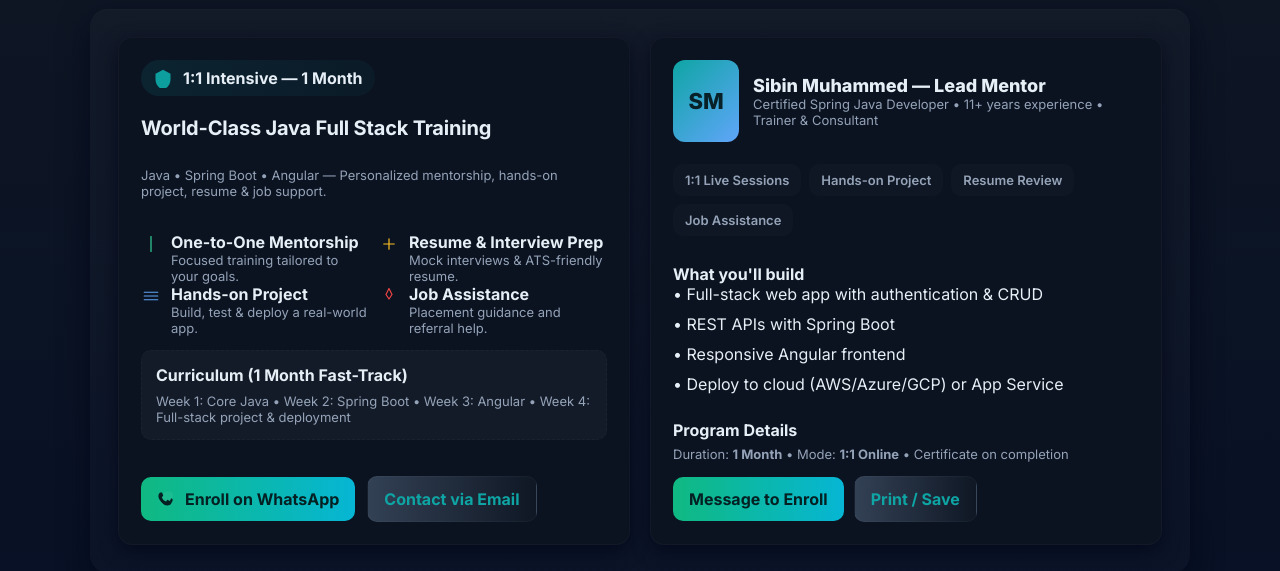
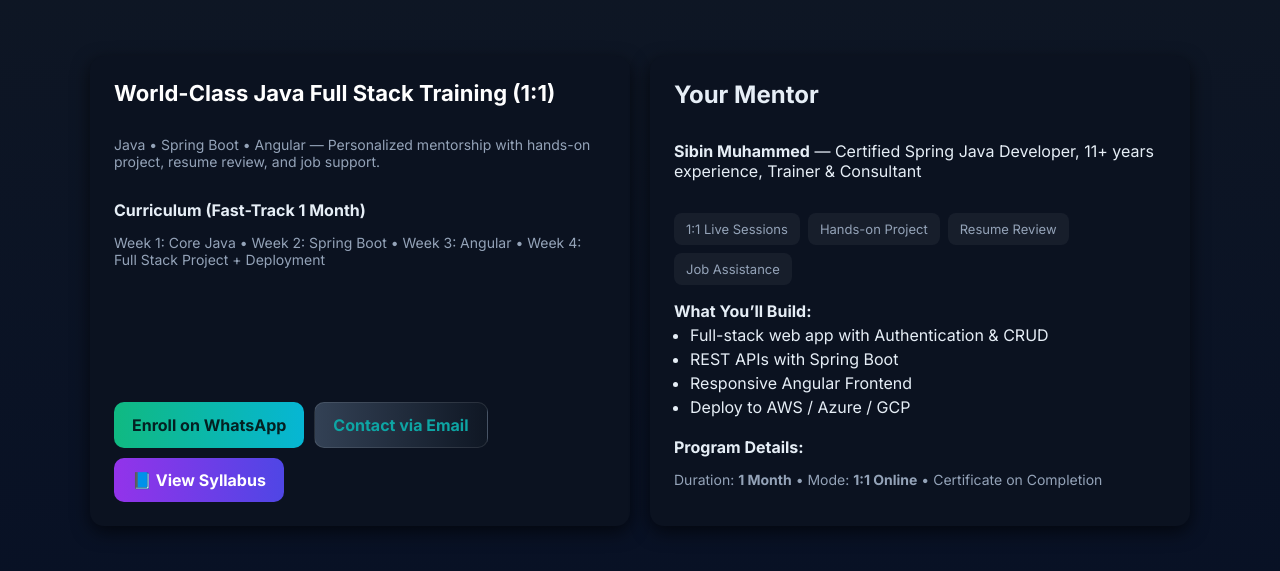
Before and after one commit to sibin-tutorial/index, a plain HTML site: page index.html in a window 1280 px wide. Shown: the part 109-680 px from the top of the page. Drawn offline with Linux system fonts and the light colour scheme.

Commit message:
Update index.html

```diff
--- a/index.html
+++ b/index.html
@@ -3,179 +3,141 @@
 <head>
   <meta charset="utf-8" />
   <meta name="viewport" content="width=device-width,initial-scale=1" />
-  <title>World-Class 1:1 Java Full Stack Training</title>
-  <link rel="preconnect" href="https://fonts.googleapis.com">
-  <link rel="preconnect" href="https://fonts.gstatic.com" crossorigin>
-  <link href="https://fonts.googleapis.com/css2?family=Inter:wght@300;400;600;700;800&display=swap" rel="stylesheet">
+  <title>Java Full Stack 1:1 Training</title>
+  <link href="https://fonts.googleapis.com/css2?family=Inter:wght@400;600;700&display=swap" rel="stylesheet">
   <style>
-    :root{
-      --bg:#0f1724; /* deep slate */
-      --card:#0b1220;
-      --accent:#0ea5a4; /* teal-ish */
-      --muted:#94a3b8;
-      --glass: rgba(255,255,255,0.04);
+    :root {
+      --bg: #0f1724;
+      --card: #0b1220;
+      --accent: #0ea5a4;
+      --muted: #94a3b8;
     }
-    *{box-sizing:border-box}
-    body{
-      margin:0;
-      font-family:Inter,system-ui,Segoe UI,Roboto,"Helvetica Neue",Arial;
-      background:linear-gradient(180deg,var(--bg) 0%, #071025 100%);
-      color:#e6eef6;
-      -webkit-font-smoothing:antialiased;
-      -moz-osx-font-smoothing:grayscale;
-      padding:40px 20px;
-      min-height:100vh;
-      display:flex;
-      align-items:center;
-      justify-content:center;
+    * { box-sizing: border-box; }
+    body {
+      margin: 0;
+      font-family: Inter, sans-serif;
+      background: linear-gradient(180deg, var(--bg) 0%, #071025 100%);
+      color: #e6eef6;
+      display: flex;
+      align-items: center;
+      justify-content: center;
+      min-height: 100vh;
+      padding: 20px;
     }
-    .container{
-      width:1100px;
-      max-width:100%;
-      background:linear-gradient(180deg, rgba(255,255,255,0.02), rgba(255,255,255,0.01));
-      border-radius:18px;
-      padding:28px;
-      box-shadow: 0 10px 30px rgba(2,6,23,0.7), inset 0 1px 0 rgba(255,255,255,0.02);
-      display:grid;
+    .container {
+      display: grid;
       grid-template-columns: 1fr 1fr;
-      gap:20px;
+      gap: 20px;
+      width: 1100px;
+      max-width: 100%;
     }
-    .card{
-      background:var(--card);
-      border-radius:14px;
-      padding:22px;
-      display:flex;
-      flex-direction:column;
-      gap:14px;
-      box-shadow: 0 6px 18px rgba(2,6,23,0.7);
-      border:1px solid rgba(255,255,255,0.03);
+    .card {
+      background: var(--card);
+      border-radius: 14px;
+      padding: 24px;
+      box-shadow: 0 6px 18px rgba(0,0,0,0.6);
+      display: flex;
+      flex-direction: column;
+      gap: 16px;
     }
-    .left .badge{
-      display:inline-flex;
-      align-items:center;
-      gap:10px;
-      background:linear-gradient(90deg, rgba(14,165,164,0.12), rgba(14,165,164,0.06));
-      padding:8px 12px;
-      border-radius:999px;
-      width:max-content;
+    h1 {
+      font-size: 22px;
+      margin: 0;
+      color: #fff;
     }
-    .title{
-      font-size:20px;
-      font-weight:700;
-      letter-spacing:-0.2px;
-      margin:6px 0 0 0;
+    .subtitle { font-size: 14px; color: var(--muted); }
+    .btn {
+      display: inline-flex;
+      align-items: center;
+      justify-content: center;
+      padding: 12px 18px;
+      border-radius: 10px;
+      font-weight: 700;
+      text-decoration: none;
+      cursor: pointer;
     }
-    .subtitle{color:var(--muted);font-size:13px}
-    .features{
-      display:grid;grid-template-columns:1fr 1fr;gap:10px;margin-top:6px
+    .btn-whatsapp {
+      background: linear-gradient(90deg,#10b981,#06b6d4);
+      color: #042022;
     }
-    .feature{display:flex;gap:10px;align-items:flex-start}
-    .feature svg{flex:0 0 20px;margin-top:3px}
-    .project-box{background:var(--glass);padding:14px;border-radius:10px;border:1px dashed rgba(255,255,255,0.03)}
-    .cta-wrap{display:flex;gap:12px;align-items:center;margin-top:auto}
-    .btn{
-      display:inline-flex;align-items:center;gap:10px;padding:12px 16px;border-radius:10px;font-weight:700;border:0;cursor:pointer;text-decoration:none;
+    .btn-email {
+      background: linear-gradient(90deg,#334155,#0f1724);
+      color: var(--accent);
+      border: 1px solid rgba(255,255,255,0.1);
     }
-    .btn-whatsapp{background:linear-gradient(90deg,#10b981,#06b6d4);color:#042022}
-    .btn-primary{background:linear-gradient(90deg,#334155,#0f1724);color:var(--accent);border:1px solid rgba(255,255,255,0.03)}
-
-    /* right card style */
-    .right .instructor{
-      display:flex;gap:14px;align-items:center
+    .btn-syllabus {
+      background: linear-gradient(90deg,#9333ea,#4f46e5);
+      color: #fff;
     }
-    .avatar{width:82px;height:82px;border-radius:12px;background:linear-gradient(135deg,#0ea5a4,#60a5fa);display:flex;align-items:center;justify-content:center;font-weight:800;font-size:22px;color:#082027}
-    .pill{background:rgba(255,255,255,0.03);padding:8px 10px;border-radius:999px;font-weight:600;color:var(--muted);font-size:13px}
-    .specs{display:flex;gap:8px;flex-wrap:wrap;margin-top:6px}
-    .spec{background:rgba(255,255,255,0.02);padding:8px 12px;border-radius:10px;font-weight:600;color:var(--muted);font-size:13px}
-    .list{margin:0;padding:0;list-style:none;display:flex;flex-direction:column;gap:10px}
-    .list li{display:flex;gap:10px;align-items:flex-start}
-
-    /* small devices */
-    @media (max-width:900px){
-      .container{grid-template-columns:1fr;}
-      .features{grid-template-columns:1fr}
+    .specs { display: flex; flex-wrap: wrap; gap: 8px; }
+    .spec {
+      background: rgba(255,255,255,0.05);
+      padding: 8px 12px;
+      border-radius: 8px;
+      font-size: 13px;
+      color: var(--muted);
+    }
+    ul { margin: 0; padding-left: 16px; }
+    ul li { margin: 4px 0; }
+    @media(max-width: 900px) {
+      .container { grid-template-columns: 1fr; }
     }
   </style>
 </head>
 <body>
-  <div class="container" role="main">
-    <section class="card left" aria-labelledby="title">
-      <div class="badge" aria-hidden>
-        <!-- Icon -->
-        <svg width="20" height="20" viewBox="0 0 24 24" fill="none" xmlns="http://www.w3.org/2000/svg"><path d="M12 2L3 7v7c0 5 3.6 9.6 9 13 5.4-3.4 9-8 9-13V7l-9-5z" fill="rgba(14,165,164,0.95)"/></svg>
-        <span style="font-weight:700">1:1 Intensive — 1 Month</span>
+  <div class="container">
+
+    <!-- Left Card -->
+    <section class="card">
+      <h1>World-Class Java Full Stack Training (1:1)</h1>
+      <p class="subtitle">Java • Spring Boot • Angular — Personalized mentorship with hands-on project, resume review, and job support.</p>
+
+      <div>
+        <strong>Curriculum (Fast-Track 1 Month)</strong>
+        <p class="subtitle">Week 1: Core Java • Week 2: Spring Boot • Week 3: Angular • Week 4: Full Stack Project + Deployment</p>
       </div>
 
-      <h1 id="title" class="title">World-Class Java Full Stack Training</h1>
-      <p class="subtitle">Java • Spring Boot • Angular — Personalized mentorship, hands-on project, resume & job support.</p>
-
-      <div class="features" aria-hidden>
-        <div>
-          <div class="feature"><svg width="18" height="18" viewBox="0 0 24 24" fill="none"><path d="M12 2v20" stroke="#34d399" stroke-width="1.6" stroke-linecap="round" stroke-linejoin="round"/></svg><div><strong>One-to-One Mentorship</strong><div class="subtitle">Focused training tailored to your goals.</div></div></div>
-          <div class="feature"><svg width="18" height="18" viewBox="0 0 24 24" fill="none"><path d="M3 7h18M3 12h18M3 17h18" stroke="#60a5fa" stroke-width="1.6" stroke-linecap="round" stroke-linejoin="round"/></svg><div><strong>Hands-on Project</strong><div class="subtitle">Build, test & deploy a real-world app.</div></div></div>
-        </div>
-        <div>
-          <div class="feature"><svg width="18" height="18" viewBox="0 0 24 24" fill="none"><path d="M12 5v14M5 12h14" stroke="#fbbf24" stroke-width="1.6" stroke-linecap="round" stroke-linejoin="round"/></svg><div><strong>Resume & Interview Prep</strong><div class="subtitle">Mock interviews & ATS-friendly resume.</div></div></div>
-          <div class="feature"><svg width="18" height="18" viewBox="0 0 24 24" fill="none"><path d="M12 2l4 8-4 6-4-6 4-8z" stroke="#ef4444" stroke-width="1.6" stroke-linecap="round" stroke-linejoin="round"/></svg><div><strong>Job Assistance</strong><div class="subtitle">Placement guidance and referral help.</div></div></div>
-        </div>
-      </div>
-
-      <div class="project-box" aria-label="Curriculum summary">
-        <strong>Curriculum (1 Month Fast-Track)</strong>
-        <div class="subtitle" style="margin-top:8px">Week 1: Core Java • Week 2: Spring Boot • Week 3: Angular • Week 4: Full-stack project & deployment</div>
-      </div>
-
-      <div class="cta-wrap">
-        <a class="btn btn-whatsapp" href="https://wa.me/918075866854?text=Hi%20Sibin%2C%20I%27m%20interested%20in%20the%20Java%20Full%20Stack%201%3A1%20training.%20Please%20share%20details." target="_blank" rel="noopener" aria-label="Enroll on WhatsApp">
-          <!-- WhatsApp SVG -->
-          <svg width="18" height="18" viewBox="0 0 24 24" fill="none" xmlns="http://www.w3.org/2000/svg"><path d="M20.5 3.5A11 11 0 1 0 12 23.5L8.2 21.8 8 18.2A11 11 0 0 0 20.5 3.5z" fill="#fff" opacity="0.06"/><path d="M17.2 14.5c-.4-.2-2.3-1.2-2.6-1.3-.3-.1-.6-.1-.9.2-.3.3-1.1 1.3-1.3 1.6-.2.3-.4.4-.8.1-.4-.2-1.6-.6-3-1.9-1.1-1.1-1.8-2.6-2-3.1-.2-.5 0-.7.2-.9.2-.2.4-.5.6-.7.2-.2.3-.3.5-.5.2-.2.2-.3.3-.5.1-.2 0-.4 0-.6 0-.2-.9-2.2-1.2-3-.3-.8-.6-.7-.9-.7-.2 0-.6 0-.9 0-.3 0-.9.1-1.4.6-.5.5-1.9 1.9-1.9 4.6 0 2.7 2 5.3 2.3 5.7.3.4 4 6.6 9.5 6.5 5.5-.1 5.5-3.9 6-4.3.5-.4 1.1-1.3 1.2-2.4.1-1.1-.3-1.9-.7-2.2-.4-.3-.9-.4-1.3-.6z" fill="#042022"/></svg>
+      <div style="display:flex;gap:10px;flex-wrap:wrap;margin-top:auto">
+        <a class="btn btn-whatsapp" target="_blank" href="https://wa.me/918075866854?text=Hi%20Sibin%2C%20I'm%20interested%20in%20the%20Java%20Full%20Stack%20training.">
           Enroll on WhatsApp
         </a>
-
-        <a class="btn btn-primary" href="mailto:sibinmuhammed@gmail.com?subject=Enroll%20-%20Java%20Full%20Stack%20Training&body=Hi%20Sibin%2C%0A%0AI%20want%20to%20enroll%20in%20the%20Java%20Full%20Stack%201%3A1%20training.%20Please%20send%20the%20details.%0A%0AThanks." aria-label="Email to enroll">
+        <a class="btn btn-email" href="mailto:sibinmuhammed@gmail.com?subject=Enroll%20-%20Java%20Full%20Stack%20Training">
           Contact via Email
         </a>
+        <a class="btn btn-syllabus" href="syllabus.html">
+          📘 View Syllabus
+        </a>
       </div>
-
     </section>
 
-    <aside class="card right" aria-labelledby="instructor">
-      <div class="instructor">
-        <div class="avatar">SM</div>
-        <div>
-          <div id="instructor" style="font-weight:800;font-size:18px">Sibin Muhammed — Lead Mentor</div>
-          <div class="subtitle">Certified Spring Java Developer • 11+ years experience • Trainer & Consultant</div>
-        </div>
-      </div>
+    <!-- Right Card -->
+    <aside class="card">
+      <h2 style="margin:0">Your Mentor</h2>
+      <p><strong>Sibin Muhammed</strong> — Certified Spring Java Developer, 11+ years experience, Trainer & Consultant</p>
 
-      <div style="margin-top:8px" class="specs">
+      <div class="specs">
         <div class="spec">1:1 Live Sessions</div>
         <div class="spec">Hands-on Project</div>
         <div class="spec">Resume Review</div>
         <div class="spec">Job Assistance</div>
       </div>
 
-      <div style="margin-top:14px">
-        <strong>What you'll build</strong>
-        <ul class="list">
-          <li>• Full-stack web app with authentication & CRUD</li>
-          <li>• REST APIs with Spring Boot</li>
-          <li>• Responsive Angular frontend</li>
-          <li>• Deploy to cloud (AWS/Azure/GCP) or App Service</li>
+      <div>
+        <strong>What You’ll Build:</strong>
+        <ul>
+          <li>Full-stack web app with Authentication & CRUD</li>
+          <li>REST APIs with Spring Boot</li>
+          <li>Responsive Angular Frontend</li>
+          <li>Deploy to AWS / Azure / GCP</li>
         </ul>
       </div>
 
-      <div style="margin-top:12px">
-        <strong>Program Details</strong>
-        <div class="subtitle" style="margin-top:6px">Duration: <strong>1 Month</strong> • Mode: <strong>1:1 Online</strong> • Certificate on completion</div>
+      <div>
+        <strong>Program Details:</strong>
+        <p class="subtitle">Duration: <b>1 Month</b> • Mode: <b>1:1 Online</b> • Certificate on Completion</p>
       </div>
+    </aside>
 
-      <div style="margin-top:auto;display:flex;gap:10px;align-items:center">
-        <a class="btn btn-whatsapp" href="https://wa.me/918075866854?text=Hi%20Sibin%2C%20I%27d%20like%20to%20know%20more%20about%20the%201%3A1%20training." target="_blank" rel="noopener">Message to Enroll</a>
-        <a class="btn btn-primary" href="#" onclick="window.print()">Print / Save</a>
-      </div>
-
-    </aside>
   </div>
 </body>
 </html>
```
